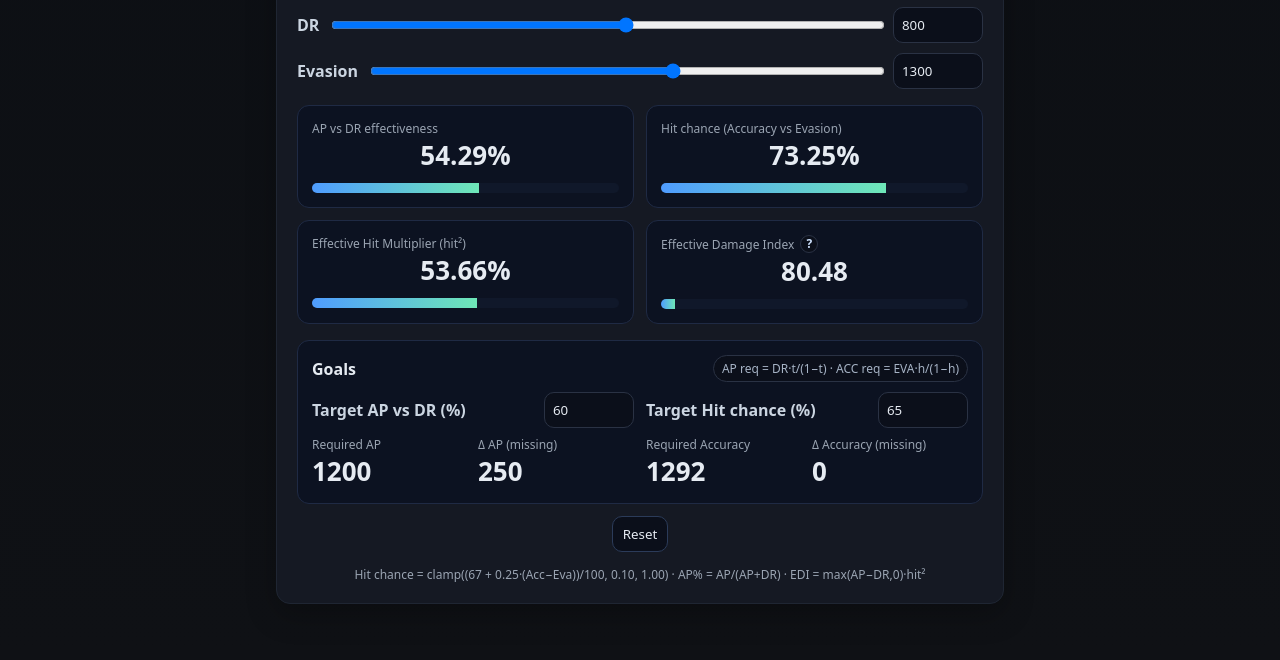
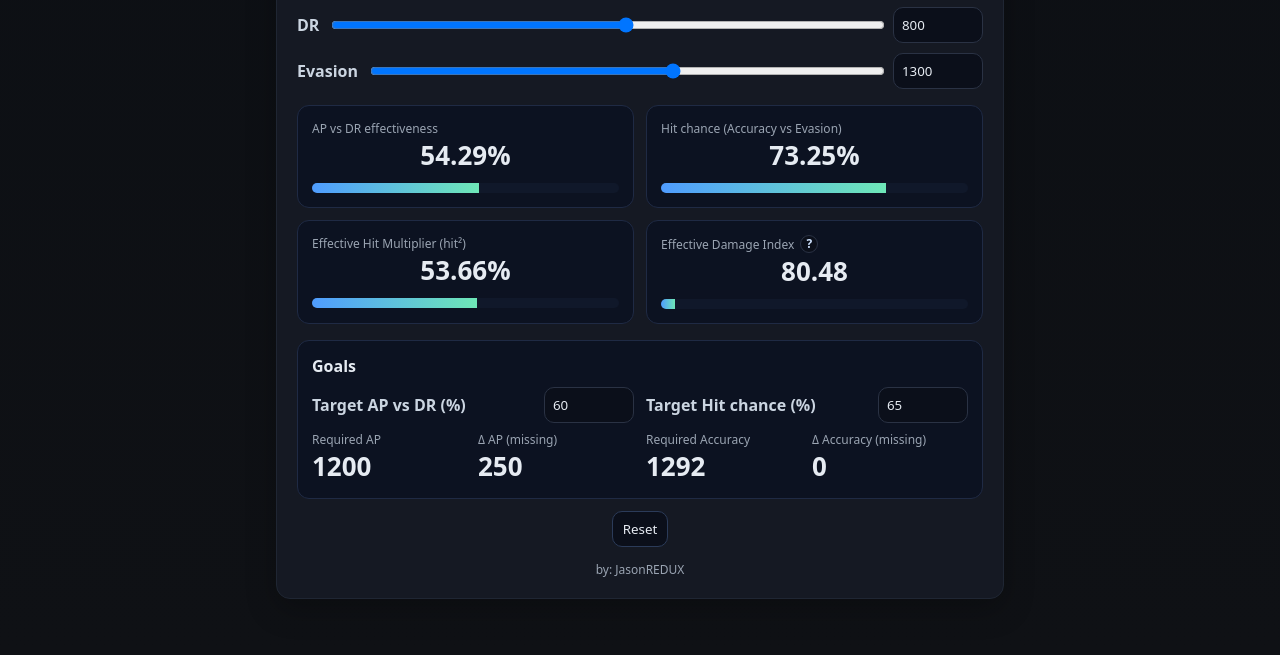
Before and after one commit to yeiij/bdo_pvp_calculator, a plain HTML site: page index.html in a window 1280 px wide. Shown: the part 366-1026 px from the top of the page. Drawn offline with Linux system fonts and the light colour scheme.

Commit message:
Comment out hit chance and AP requirements formulas
Comment out formulas in goals and footer sections.

```diff
--- a/index.html
+++ b/index.html
@@ -123,7 +123,7 @@
     <div class="goals">
       <div style="display:flex;justify-content:space-between;align-items:center;gap:8px;flex-wrap:wrap;margin-bottom:10px">
         <strong>Goals</strong>
-        <span class="pill">AP req = DR·t/(1−t) · ACC req = EVA·h/(1−h)</span>
+        <!-- <span class="pill">AP req = DR·t/(1−t) · ACC req = EVA·h/(1−h)</span> -->
       </div>
       <div class="goals-grid">
         <div>
@@ -151,7 +151,8 @@
 
     <button id="reset">Reset</button>
     <div class="footer">
-      Hit chance = clamp((67 + 0.25·(Acc−Eva))/100, 0.10, 1.00) · AP% = AP/(AP+DR) · EDI = max(AP−DR,0)·hit²
+      by: JasonREDUX
+      <!-- Hit chance = clamp((67 + 0.25·(Acc−Eva))/100, 0.10, 1.00) · AP% = AP/(AP+DR) · EDI = max(AP−DR,0)·hit² -->
     </div>
   </div>
 </div>
```
